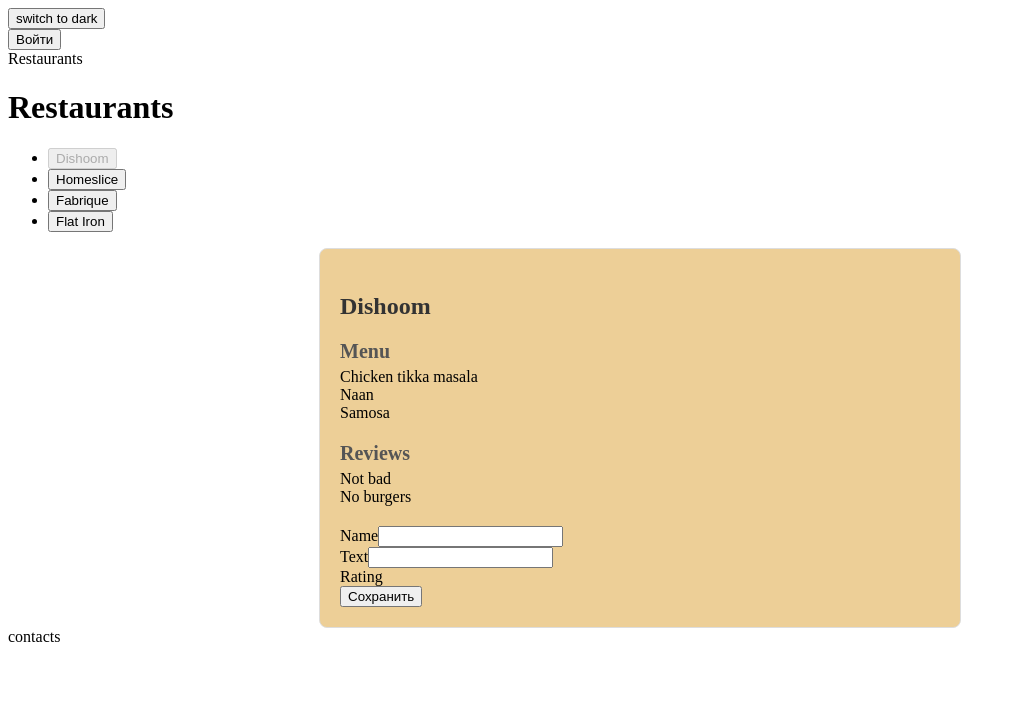
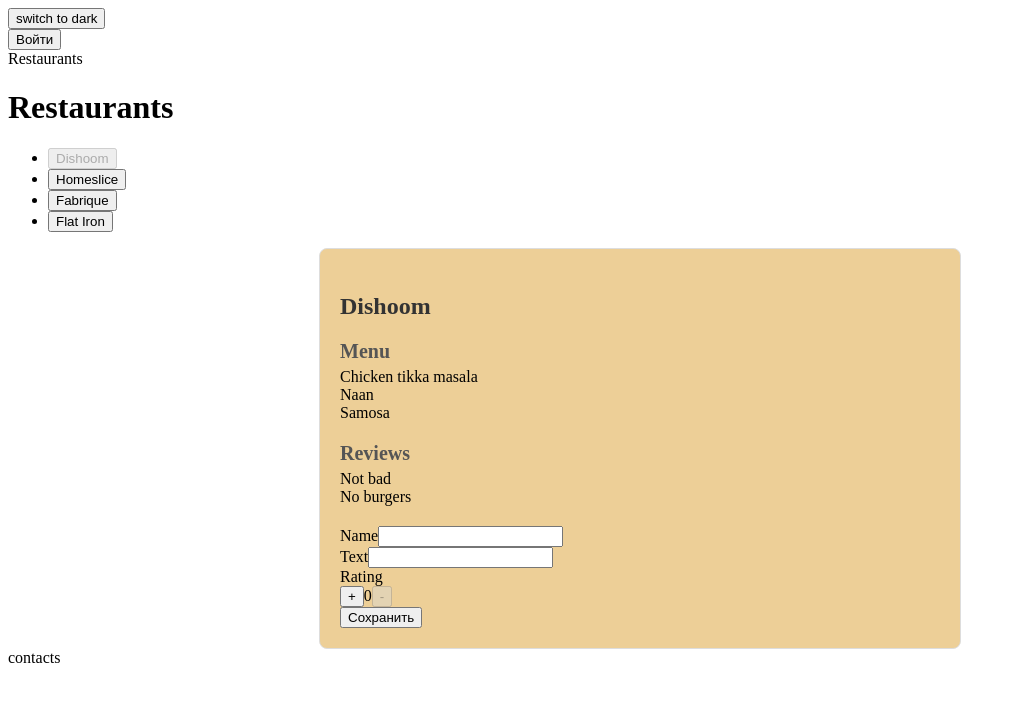
Before and after one commit to Julia-123926/learn-js, a React (Vite) app: page / in a window 1280 px wide. Shown: the top 702 px of the page, without its empty margins (0-1016 px from the left). Built offline with nearby package versions, Linux system fonts and the light colour scheme.

Commit message:
исправила логику отображения counter

```diff
--- a/src/components/Counter/CounterContainer.jsx
+++ b/src/components/Counter/CounterContainer.jsx
@@ -1,16 +1,14 @@
 import Counter from ".";
-import { useAuthorize } from "../UserContext";
+// import { useAuthorize } from "../UserContext";
 
 const CounterContainer = ({ value, setValue }) => {
-  const { value: authStatus } = useAuthorize();
+  // const { value: authStatus } = useAuthorize();
   const increment = () => setValue(value + 1);
   const decrement = () => setValue(value - 1);
 
   return (
     <div>
-      {authStatus === "signOut" && (
-        <Counter value={value} increment={increment} decrement={decrement} />
-      )}
+      <Counter value={value} increment={increment} decrement={decrement} />
     </div>
   );
 };
--- a/src/components/MenuItem/index.jsx
+++ b/src/components/MenuItem/index.jsx
@@ -1,13 +1,17 @@
 import { useState } from "react";
 import CounterContainer from "../Counter/CounterContainer";
+import { useAuthorize } from "../UserContext";
 
 const MenuItem = ({ name }) => {
+  const { value: authStatus } = useAuthorize();
   const [value, setValue] = useState(0);
 
   return (
     <div>
       {name}
-      <CounterContainer value={value} setValue={setValue} />
+      {authStatus === "signOut" && (
+        <CounterContainer value={value} setValue={setValue} />
+      )}
     </div>
   );
 };
--- a/src/components/Restaurant/index.jsx
+++ b/src/components/Restaurant/index.jsx
@@ -8,7 +8,6 @@
 
 const Restaurant = ({ restaurant }) => {
   const { value: themeValue } = useTheme();
-  // console.log(useTheme());
   if (!restaurant.name) {
     return null;
   }
```
